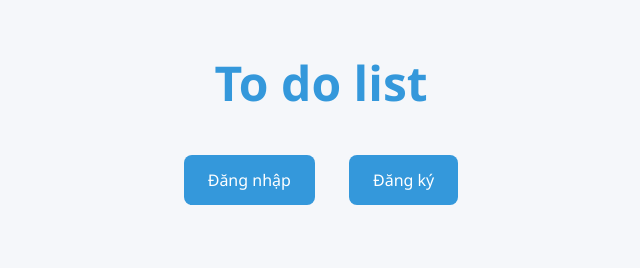
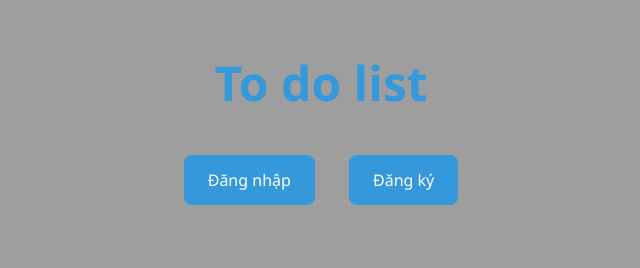
Before and after one commit to LaoHac04/To-do-list, a plain HTML site: page index.html in a window 1280 px wide. Shown: the whole page, without its empty margins (319-959 px from the left). Drawn offline with Linux system fonts and the light colour scheme; the site is published under a folder, as on GitHub Pages, so addresses that start at the root find nothing.

Commit message:
The fourth time upload

```diff
--- a/style.css
+++ b/style.css
@@ -10,7 +10,7 @@ body {
   color: #333;
   text-align: center;
   padding: 50px 20px;
-  background-image: url("/To-do-list/image/background.jpg");
+  background-image: url("image/background.jpg");
 }
 
 h1 {
```
